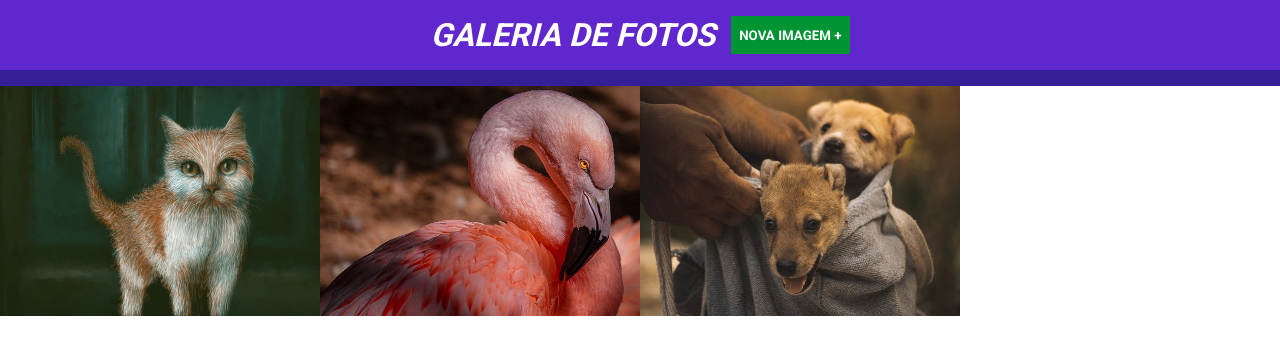
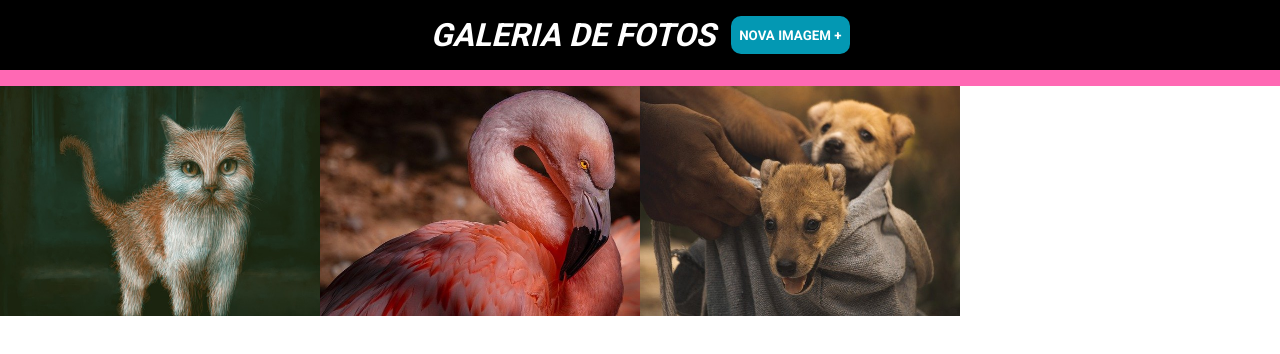
Before and after one commit to helenformighieri/pagina-de-fotos, a plain HTML site: page index.html in a window 1280 px wide. Drawn offline with nearby package versions, Linux system fonts and the light colour scheme.

Commit message:
add style
adicinando fav ico
alterando cores do botao nova imagem, adicionar e cores do cabeçalho

```diff
--- a/index.html
+++ b/index.html
@@ -4,11 +4,12 @@
 <head>
   <meta charset="UTF-8">
   <meta name="viewport" content="width=device-width, initial-scale=1.0">
-  <title>jQuery</title>
   <link rel="preconnect" href="https://fonts.googleapis.com">
   <link rel="preconnect" href="https://fonts.gstatic.com" crossorigin>
   <link href="https://fonts.googleapis.com/css2?family=Roboto:wght@400;700&display=swap" rel="stylesheet">
   <link rel="stylesheet" href="style.css">
+  <link rel="shortcut icon" href="./images/icone-camera.png" type="image/png">
+  <title>Galeria de Fotos</title>
 </head>
 
 <body>
--- a/style.css
+++ b/style.css
@@ -6,11 +6,11 @@
 }
 
 header{
-    background-color: #5f27cd;
+    background-color: black;
     padding: 16px 0;
     color: white;
     display: flex;
-    border-bottom: 16px solid #341f97;
+    border-bottom: 16px solid rgb(255, 105, 180);
     justify-content: center;
     text-transform: uppercase;
     font-style: italic;
@@ -36,12 +36,13 @@ input, button{
 }
 
 button{
-    background-color: #009432;
+    background-color: rgb(3, 152, 179);
     border: none;
     cursor: pointer;
     font-weight: bold;
     text-transform: uppercase;
     color: #fff;
+    border-radius: 10px;
 }
 
 #botao-cancelar{
```
Also changed, not shown: images/icone-camera.png (added).
